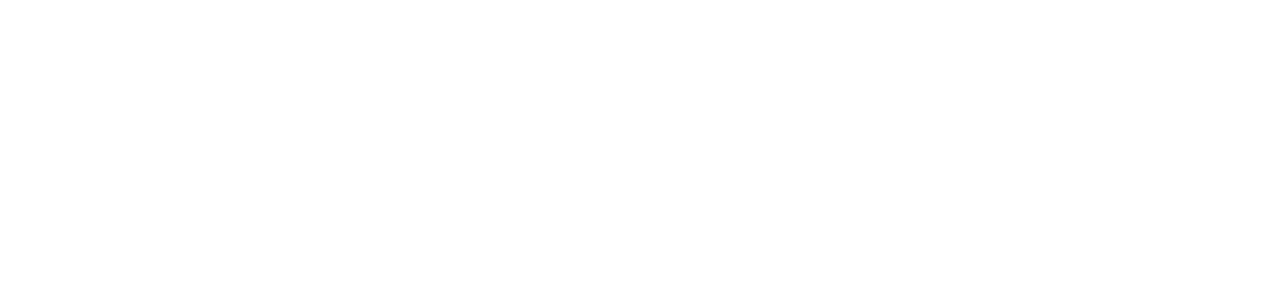
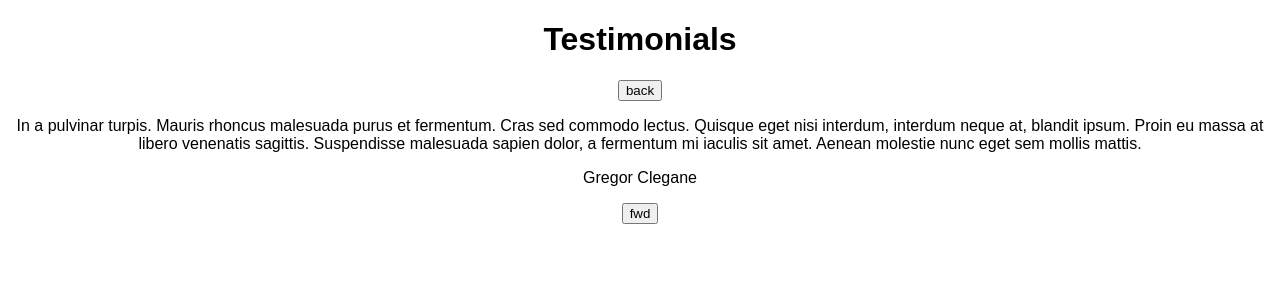
Before and after one commit to simon-jk-casey/hairwithaview, a React (Create React App) app: page / in a window 1280 px wide. Shown: the top 300 px of the page. Built offline with nearby package versions, Linux system fonts and the light colour scheme.

Commit message:
added in testimonials component from early version

```diff
--- a/src/App.js
+++ b/src/App.js
@@ -1,6 +1,7 @@
 import React, { Component } from 'react'
 
 import Banner from './components/banner/Banner'
+import Testimonials from './components/testimonials/Testimonials'
 
 import './App.css'
 
@@ -9,6 +10,7 @@
     return (
       <div className='App'>
         {/* <Banner /> */}
+        <Testimonials />
       </div>
     )
   }
--- /dev/null
+++ b/src/components/testimonials/Testimonials.jsx
@@ -0,0 +1,61 @@
+import React, { Component } from 'react'
+
+export default class Testimonials extends Component {
+  constructor (props) {
+    super(props)
+    this.state = {
+      index: 0,
+      testimonials: [
+        {
+          name: 'Gregor Clegane',
+          feedback: 'In a pulvinar turpis. Mauris rhoncus malesuada purus et fermentum. Cras sed commodo lectus. Quisque eget nisi interdum, interdum neque at, blandit ipsum. Proin eu massa at libero venenatis sagittis. Suspendisse malesuada sapien dolor, a fermentum mi iaculis sit amet. Aenean molestie nunc eget sem mollis mattis.'
+        },
+        {
+          name: 'Arya Stark',
+          feedback: 'Proin sapien urna, pellentesque eu volutpat id, ultricies sed risus. Orci varius natoque penatibus et magnis dis parturient montes, nascetur ridiculus mus. Fusce elementum eu mi in suscipit. Pellentesque mollis eu leo non commodo. Fusce mollis nisl ipsum, ut commodo ligula auctor vel. Sed sed mauris sit amet sem eleifend porta. Phasellus gravida tellus purus, eget luctus nunc malesuada sed.'
+        },
+        {
+          name: 'Melania Trump',
+          feedback: 'Praesent condimentum, nisl quis tincidunt pellentesque, neque est mattis nibh, vulputate fermentum diam enim quis est. Vivamus in tortor eget nulla lacinia gravida eget quis nulla. Donec efficitur congue nisi quis condimentum. Duis pellentesque ullamcorper ipsum, in interdum lorem accumsan in. Mauris gravida sit amet leo non lacinia.'
+        }
+      ]
+    }
+  }
+
+  nextTest () {
+    if (this.state.index === this.state.testimonials.length - 1) {
+      this.setState({index: 0})
+    } else {
+      this.setState({index: this.state.index + 1})
+    }
+  }
+
+  prevTest () {
+    if (this.state.index === 0) {
+      this.setState({index: this.state.testimonials.length - 1})
+    } else {
+      this.setState({index: this.state.index - 1})
+    }
+  }
+
+  render () {
+    return (
+      <div>
+        <h1>Testimonials</h1>
+        <div>
+          <button onClick={this.prevTest.bind(this)}>back</button>
+        </div>
+        <div>
+          <p>{this.state.testimonials[this.state.index].feedback}</p>
+          <p>{this.state.testimonials[this.state.index].name}</p>
+        </div>
+        <div>
+          <button onClick={this.nextTest.bind(this)}>fwd</button>
+        </div>
+      </div>
+    )
+  }
+}
+
+// function to cycle thru state testimonials - need an index in state?
+// replace back/fwd with icons later
```
